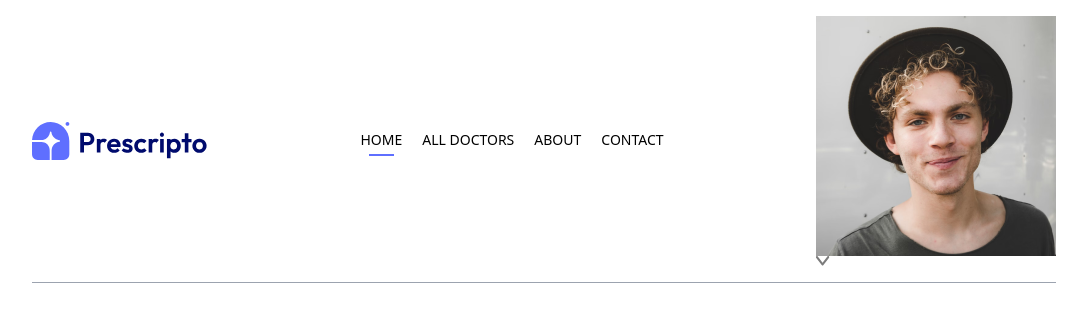
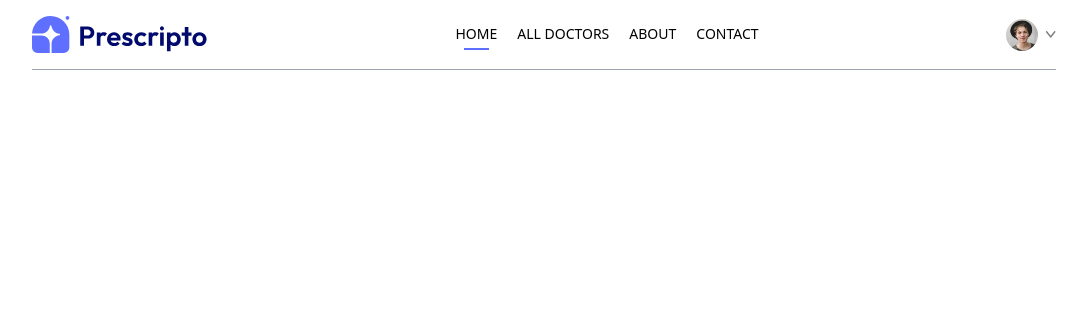
Before and after one commit to Arifkhan4947/HealthCarePlus, a React (Vite) app: page / in a window 1280 px wide. Shown: the top 322 px of the page, without its empty margins (96-1183 px from the left). Built offline with nearby package versions, Linux system fonts and the light colour scheme.

Commit message:
create account and login toggle

```diff
--- /dev/null
+++ b/src/components/Header.jsx
@@ -0,0 +1,11 @@
+import React from 'react'
+
+const Header = () => {
+  return (
+    <div>
+
+    </div>
+  )
+}
+
+export default Header
--- a/src/components/Navbar.jsx
+++ b/src/components/Navbar.jsx
@@ -33,9 +33,16 @@
         <div className='flex items-center gap-4'>
             {
                 token
-                ? <div>
-                    <img src={assets.profile_pic} alt=''/>
-                    <img src={assets.dropdown_icon} alt=''/>
+                ? <div className='flex items-center gap-2 cursor-pointer group relative'>
+                    <img className='w-8 rounded-full' src={assets.profile_pic} alt=''/>
+                    <img className='w-2.5' src={assets.dropdown_icon} alt=''/>
+                    <div className='absolute top-0 right-0 pt-14 text-base font-medium text-gray-600 z-20 hidden group-hover:block '>
+                        <div className='min-w-48 bg-stone-100 rounded flex flex-col gap-4 p-4'>
+                            <p onClick={()=>navigate('/my-profile')} className='hover:text-black cursor-pointer'>My Profile</p>
+                            <p onClick={()=>navigate('/my-appointments')} className='hover:text-black cursor-pointer'>My appointments</p>
+                            <p onClick={()=>setToken(false)} className='hover:text-black cursor-pointer'>Logout</p>
+                        </div>
+                    </div>
                 </div>
                 : <button onClick={()=>navigate('/login')} className='bg-primary text-white px-8 py-3 rounded-full font-light hidden md:block'>Create account</button>
             }
```
